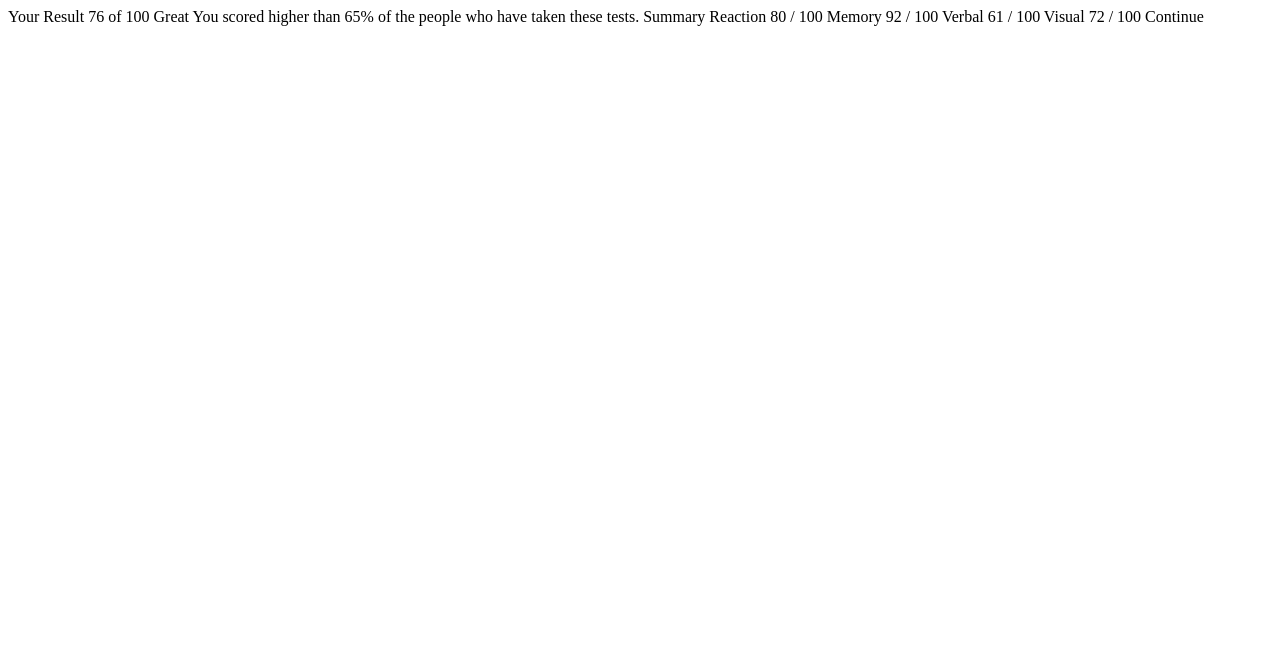
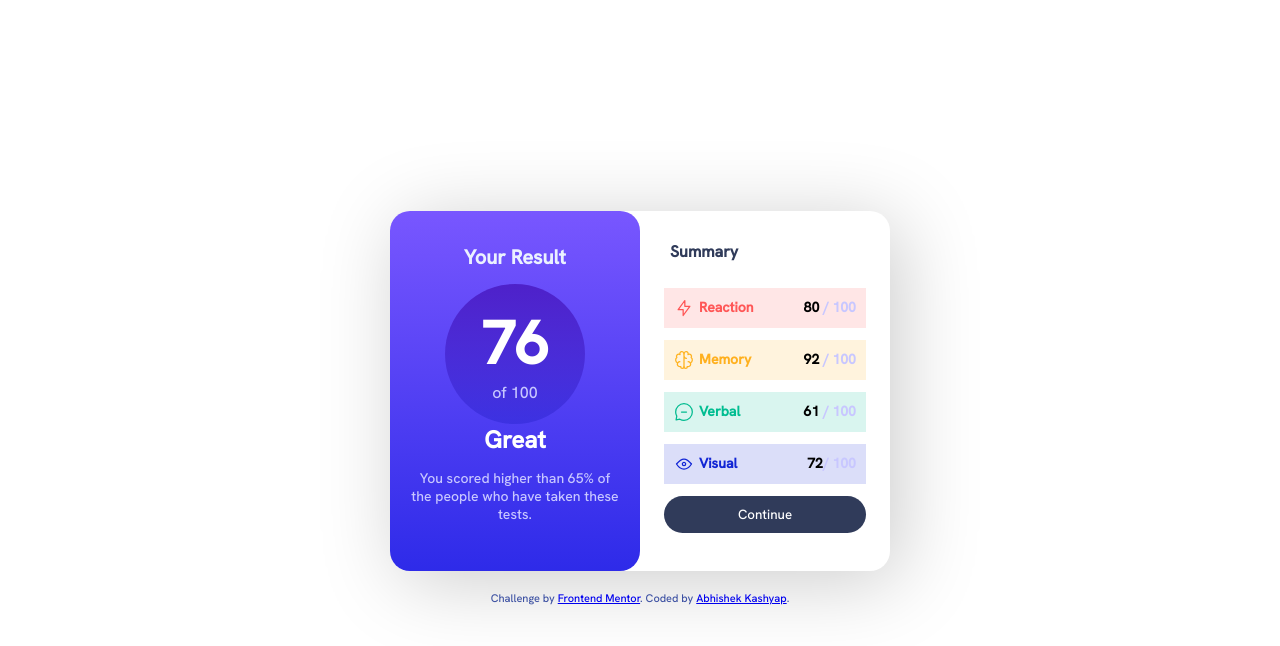
Before and after one commit to Abhishek10351/frontend-mentor-challenges, a plain HTML site: page results-summary-component-main/index.html in a window 1280 px wide. Drawn offline with Linux system fonts and the light colour scheme.

Commit message:
add result summary page

```diff
--- a/results-summary-component-main/index.html
+++ b/results-summary-component-main/index.html
@@ -10,19 +10,91 @@
             sizes="32x32"
             href="./assets/images/favicon-32x32.png"
         />
+        <link rel="stylesheet" href="style.css" />
 
         <title>Frontend Mentor | Results summary component</title>
     </head>
     <body>
         <main>
-            Your Result 76 of 100 Great You scored higher than 65% of the people
-            who have taken these tests. Summary Reaction 80 / 100 Memory 92 /
-            100 Verbal 61 / 100 Visual 72 / 100 Continue
+            <div class="card result-card">
+                <h1 class="result-header">Your Result</h1>
+                <div class="result">
+                    <span class="final-result">76</span>
+                    of 100
+                </div>
+                <div class="result-info">Great</div>
+                <p class="result-description">
+                    You scored higher than 65% of the people who have taken
+                    these tests.
+                </p>
+            </div>
+            <div class="card summary-card">
+                <h2 class="summary-header">Summary</h2>
+                <ol class="subjects">
+                    <list class="reaction subject">
+                        <div class="subject-type">
+                            <img
+                                src="assets/images/icon-reaction.svg"
+                                class="icon"
+                            />
+                            <div class="subject-name">Reaction</div>
+                        </div>
+                        <div class="subject-grade">
+                            <span class="subject-score">80</span> / 100
+                        </div>
+                    </list>
+                    <list class="memory subject">
+                        <div class="subject-type">
+                            <img
+                                src="assets/images/icon-memory.svg"
+                                class="icon"
+                            />
+                            <div class="subject-name">Memory</div>
+                        </div>
+
+                        <div class="subject-grade">
+                            <span class="subject-score">92</span> / 100
+                        </div>
+                    </list>
+                    <list class="verbal subject">
+                        <div class="subject-type">
+                            <img
+                                src="assets/images/icon-verbal.svg"
+                                class="icon"
+                            />
+                            <div class="subject-name">Verbal</div>
+                        </div>
+                        <div class="subject-grade">
+                            <span class="subject-score">61</span> / 100
+                        </div>
+                    </list>
+                    <list class="visual subject">
+                        <div class="subject-type">
+                            <img
+                                src="assets/images/icon-visual.svg"
+                                class="icon"
+                            />
+                            <div class="subject-name">Visual</div>
+                        </div>
+                        <div class="subject-grade">
+                            <span class="subject-score">72</span>/ 100
+                        </div>
+                    </list>
+                    <button class="button">Continue</button>
+                </ol>
+            </div>
         </main>
 
-        <!-- <div class="attribution">
-    Challenge by <a href="https://www.frontendmentor.io?ref=challenge" target="_blank">Frontend Mentor</a>.
-    Coded by <a href="https://github.com/Abhishek10351" target="_blank">Abhishek Kashyap</a>.
-  </div> -->
+        <div class="attribution">
+            Challenge by
+            <a
+                href="https://www.frontendmentor.io?ref=challenge"
+                target="_blank"
+                >Frontend Mentor</a
+            >. Coded by
+            <a href="https://github.com/Abhishek10351" target="_blank"
+                >Abhishek Kashyap</a
+            >.
+        </div>
     </body>
 </html>
--- /dev/null
+++ b/results-summary-component-main/style.css
@@ -0,0 +1,264 @@
+/* Fonts */
+@font-face {
+    font-family: "Hanken Grotesk";
+    src: url("assets/fonts/HankenGrotesk-VariableFont_wght.ttf");
+    font-weight: 500;
+}
+* {
+    font-family: "Hanken Grotesk";
+    /* outline: 1px solid red; */
+}
+/* Base Designs */
+body {
+    height: 100vh;
+    display: flex;
+    flex-direction: column;
+    align-items: center;
+    justify-content: center;
+}
+main {
+    display: flex;
+    height: 360px;
+    width: 500px;
+    background: hsl(0, 0%, 100%);
+    border-radius: 0px;
+    box-shadow: 10px 10px 80px #cccccc;
+    border-radius: 20px;
+}
+
+/* Cards */
+
+.card {
+    width: 50%;
+}
+.result-card {
+    background: linear-gradient(hsl(252, 100%, 67%), hsl(241, 81%, 54%));
+    background-color: orangered;
+    border-radius: 20px;
+    display: flex;
+    flex-direction: column;
+    align-items: center;
+    padding: 20px 20px;
+}
+
+.summary-card {
+    display: flex;
+    flex-direction: column;
+    align-items: center;
+    /* background-color: lightcoral; */
+    padding: 20px 20px;
+}
+/* Result */
+.result {
+    border-radius: 10em;
+    height: 120px;
+    padding: 10px;
+    aspect-ratio: 1;
+    display: flex;
+    align-items: center;
+    justify-content: center;
+    flex-direction: column;
+    background: linear-gradient(hsla(256, 72%, 46%, 1), hsla(241, 72%, 46%, .4));
+    color: hsl(241, 100%, 89%);
+}
+.final-result {
+    font-size: 60px;
+    font-weight: 800;
+    color: white;
+}
+.result-info {
+    font-size: 24px;
+    font-weight: 600;
+    color: white;
+}
+/* Headers */
+.result-header {
+    font-weight: 600;
+    color: hsl(221, 100%, 96%);
+}
+.summary-header {
+    align-self: flex-start;
+    color: hsl(224, 30%, 27%);
+    margin: 10px;
+}
+/* Headings */
+h1 {
+    font-size: 20px;
+    font-weight: 700;
+}
+h2 {
+    font-size: 16px;
+    font-weight: 700;
+}
+
+/* Scores */
+.subjects {
+    padding: 0;
+    display: flex;
+    flex-direction: column;
+    font-weight: 700;
+}
+.subject {
+    display: flex;
+    padding: 10px;
+    justify-content: space-between;
+    margin-bottom: 12px;
+}
+.subject-type {
+    font-size: 14px;
+    margin-right: 30px;
+    /* align-self: flex-start; */
+    /* justify-self: flex-start; */
+    display: flex;
+    /* align-items: center; */
+}
+.subject-grade {
+    justify-self: flex-end;
+    justify-content: end;
+    font-size: 14px;
+    color: hsl(241, 100%, 89%);
+    margin-left: 20px;
+}
+.subject-score {
+    color: black;
+}
+.result-description {
+    color: hsl(241, 100%, 89%);
+    font-size: 14px;
+    text-align: center;
+}
+/* Topic colors */
+.reaction {
+    background: hsla(0, 100%, 67%, 0.15);
+}
+.memory {
+    background: hsla(39, 100%, 56%, 0.15);
+}
+.verbal {
+    background: hsla(166, 100%, 37%, 0.15);
+}
+.visual {
+    background: hsla(234, 85%, 45%, 0.15);
+}
+.reaction .subject-name {
+    color: hsl(0, 100%, 67%);
+}
+.memory .subject-name {
+    color: hsl(39, 100%, 56%);
+}
+.verbal .subject-name {
+    color: hsl(166, 100%, 37%);
+}
+.visual .subject-name {
+    color: hsl(234, 85%, 45%);
+}
+/* icon */
+.icon {
+    margin-right: 5px;
+}
+/* Button */
+
+.button {
+    border-radius: 2em;
+    color: white;
+    background: hsl(224, 30%, 27%);
+    padding: 10px 60px;
+    border-style: none;
+}
+.button:hover {
+    background: linear-gradient( hsl(252, 100%, 67%), hsl(241, 81%, 54%));
+}
+.button:focus {
+    cursor: pointer;
+}
+
+.attribution {
+    font-size: 11px;
+    text-align: center;
+    color: hsl(228, 45%, 44%);
+    margin-top: 20px;
+}
+
+/* Small Screens */
+@media (max-width: 375px) {
+    /* Base Designs */
+
+    body {
+        display: inline;
+        margin: 0px;
+        padding: 0px;
+        height: 100vh;
+    }
+    main {
+        height: 100vh;
+        width: 100%;
+        flex-direction: column;
+        margin: 0px;
+        padding: 0px 0px;
+        border-radius: 0px;
+    }
+    /* Cards */
+    .card {
+        height: 50%;
+        padding: 20px 20px;
+        border-radius: 0px;
+    }
+    .result-card {
+        border-radius: 0px 0px 1.8em 1.8em;
+        height: calc(50%);
+        padding: 10px 10px;
+        margin: 0px;
+        width: calc(100% - 20px);
+    }
+
+    .summary-card {
+        height: calc(50%+10px);
+        padding: 9px 0px;
+        width: calc(100%);
+        box-shadow: none;
+    }
+    /* Result */
+
+    .result-description {
+        text-align: center;
+        height: 60px;
+        width: 70%;
+    }
+    /* Headers */
+
+    .summary-header {
+        margin-left: 25px;
+    }
+    /* Subjects */
+    .subjects {
+        display: flex;
+        padding: 0px;
+        margin: 0px;
+        width: 80%;
+    }
+
+    .subject {
+        width: calc(100%);
+        margin: 15px 0px;
+        padding: 10px 0px;
+    }
+    .subject-type {
+        align-self: flex-start;
+        padding: 0px;
+    }
+    .subject-grade {
+        align-self: flex-end;
+        padding: 0px;
+        margin: 0px 10px;
+    }
+    /* Icons */
+    .icon {
+        margin: 0px 5px;
+    }
+    /* Button */
+    .button {
+        margin: 0px;
+        padding: 10px 0px;
+        width: 100%;
+    }
+}
```
